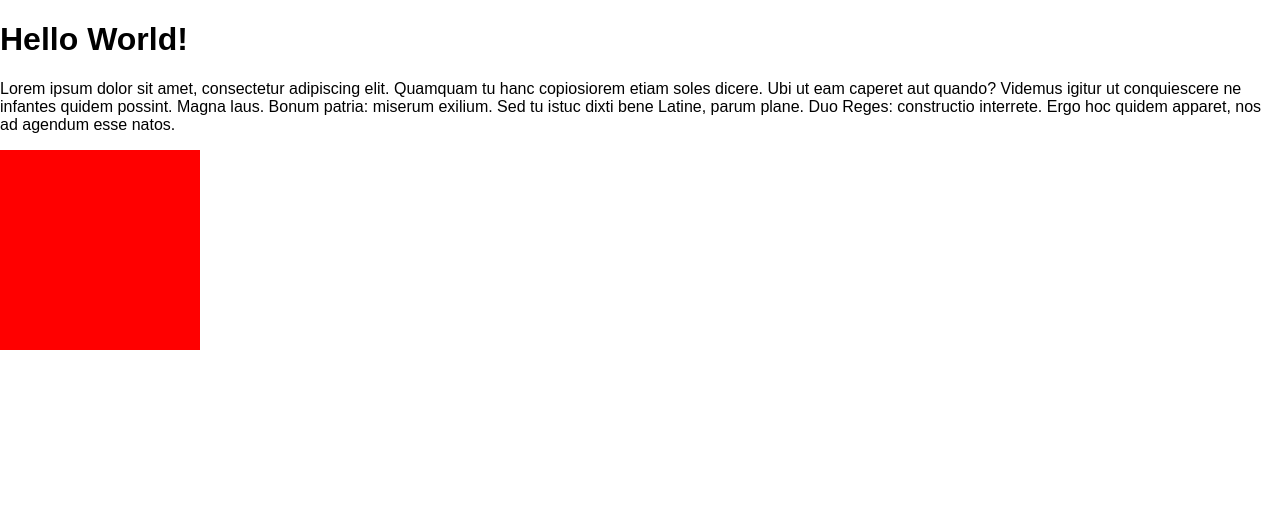
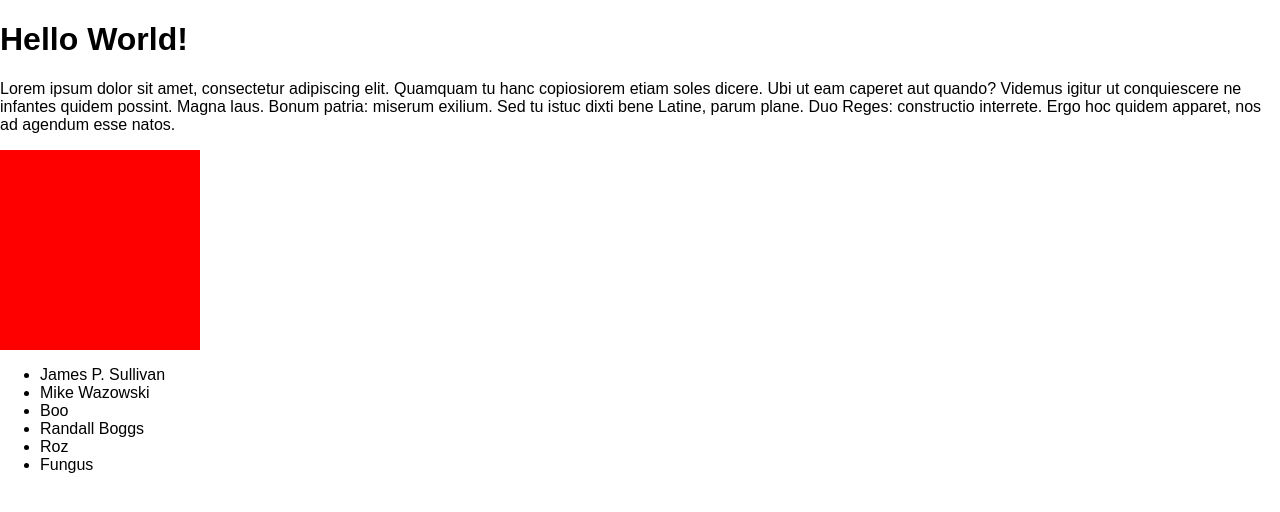
Before and after one commit to lizagne/react-challenges, a React (Create React App) app in the folder react-challenges/: page / in a window 1280 px wide. Shown: the top 512 px of the page. Built offline with nearby package versions, Linux system fonts and the light colour scheme.

Commit message:
challenge 4 which displays names from an array

```diff
--- a/react-challenges/src/App.jsx
+++ b/react-challenges/src/App.jsx
@@ -3,12 +3,21 @@ import React, { Component } from 'react';
 import Header from "./Header" //importing the header
 import Paragraph from "./Paragraph"
 import Square from "./Square"
+import People from "./People"
 
 const App = () => (
    <div>
+
+
+
    <Header />
    <Paragraph />
    <Square />
+   <People />
+
+
+
+
    </div>
 
 
--- /dev/null
+++ b/react-challenges/src/People.jsx
@@ -0,0 +1,22 @@
+//Create a component <People> that displays a list of names in a <ul>. The names should comes from an array.
+
+import React from "react";
+
+
+let names = ["James P. Sullivan", "Mike Wazowski", "Boo", "Randall Boggs", "Roz", "Fungus"];
+
+
+// we use className to add classes for Bootstrap styling
+const People = () => (
+    <div>
+	    <ul className="people">
+	    	{ names.map(i => (
+	    		<li key={ i }>
+	    			{ i }
+	    		</li>
+	    	))}
+	    </ul>
+	</div>
+);
+
+export default People
```
